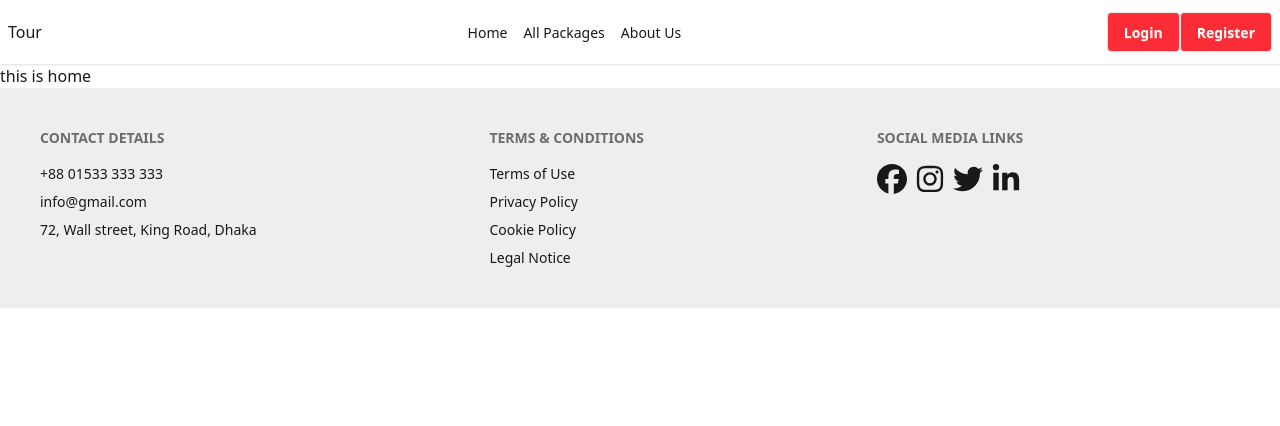
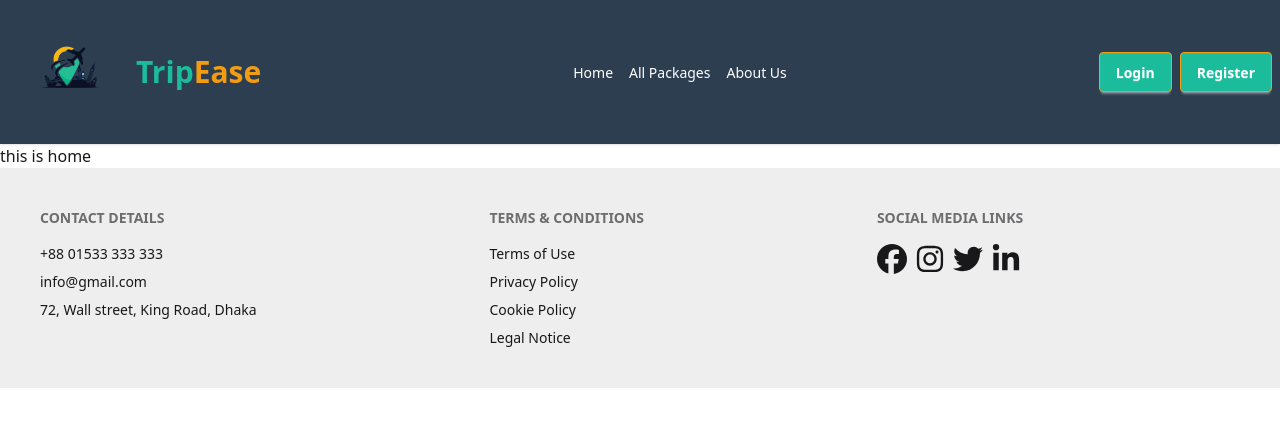
Before and after one commit to mehediakash01/Tour-Management-Client, a React (Vite) app: page / in a window 1280 px wide. Shown: the top 426 px of the page. Built offline with nearby package versions, Linux system fonts and the light colour scheme.

Commit message:
added custom theme

```diff
--- a/src/Components/Navbar/Navbar.jsx
+++ b/src/Components/Navbar/Navbar.jsx
@@ -1,9 +1,10 @@
 import React from "react";
 import { Link, NavLink } from "react-router";
+import navLogo from '../../assets/navLogo.png'
 
 const Navbar = () => {
   const links = (
-    <ul className="space-x-4">
+    <ul className="space-x-4 text-white">
       <NavLink to="/">Home</NavLink>
       <NavLink to="/all-packages">All Packages</NavLink>
       <NavLink to="/About-Us">About Us</NavLink>
@@ -11,7 +12,7 @@ const Navbar = () => {
   );
 
   return (
-    <div className="navbar flex justify-between bg-base-100 shadow-sm">
+    <div className="navbar flex justify-between bg-primary shadow-sm">
       <div className="navbar-start w-fit">
         <div className="dropdown">
           <div tabIndex={0} role="button" className="btn btn-ghost lg:hidden">
@@ -37,18 +38,21 @@ const Navbar = () => {
             {links}
           </ul>
         </div>
-        <p>Tour</p>
+        <div className="flex items-center">
+            <img src={navLogo} className="w-32 " alt="" />
+            <p className="text-secondary font-bold text-3xl">Trip<span className="text-accent">Ease</span></p>
+        </div>
       </div>
       <div className="navbar-center hidden lg:flex">
         <ul className="menu menu-horizontal px-1">{links}</ul>
       </div>
 
-      <div className="flex justify-end ">
+      <div className="flex justify-end space-x-2">
         <Link to={"/login"}>
-          <button className="btn bg-red-500 text-white ">Login</button>
+          <button className="btn bg-secondary text-white border-accent ">Login</button>
         </Link>
         <Link to={"/register"}>
-          <button className="btn  bg-red-500 text-white ">Register</button>
+          <button className="btn  bg-secondary text-white border-accent">Register</button>
         </Link>
       </div>
     </div>
--- a/src/index.css
+++ b/src/index.css
@@ -1,2 +1,11 @@
 @import "tailwindcss";
-@plugin "daisyui";
+@plugin "daisyui"{
+    themes: light --default;
+}
+@plugin "daisyui/theme" {
+  name: "light";
+  default: true;
+  --color-primary: #2C3E50;
+  --color-secondary: #1ABC9C;
+  --color-accent: #F39C12;
+}
```
Also changed, not shown: src/assets/navLogo.png (added).
